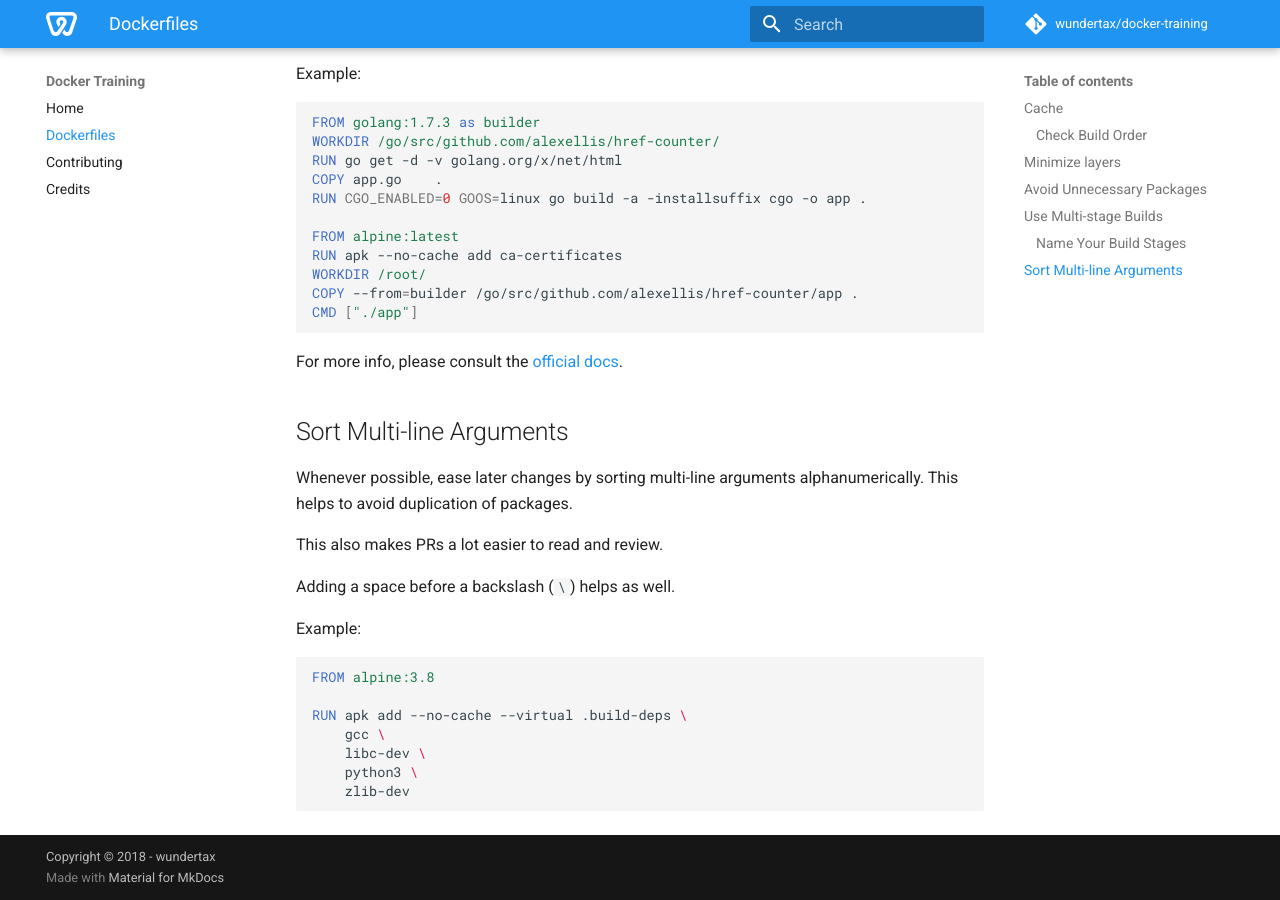
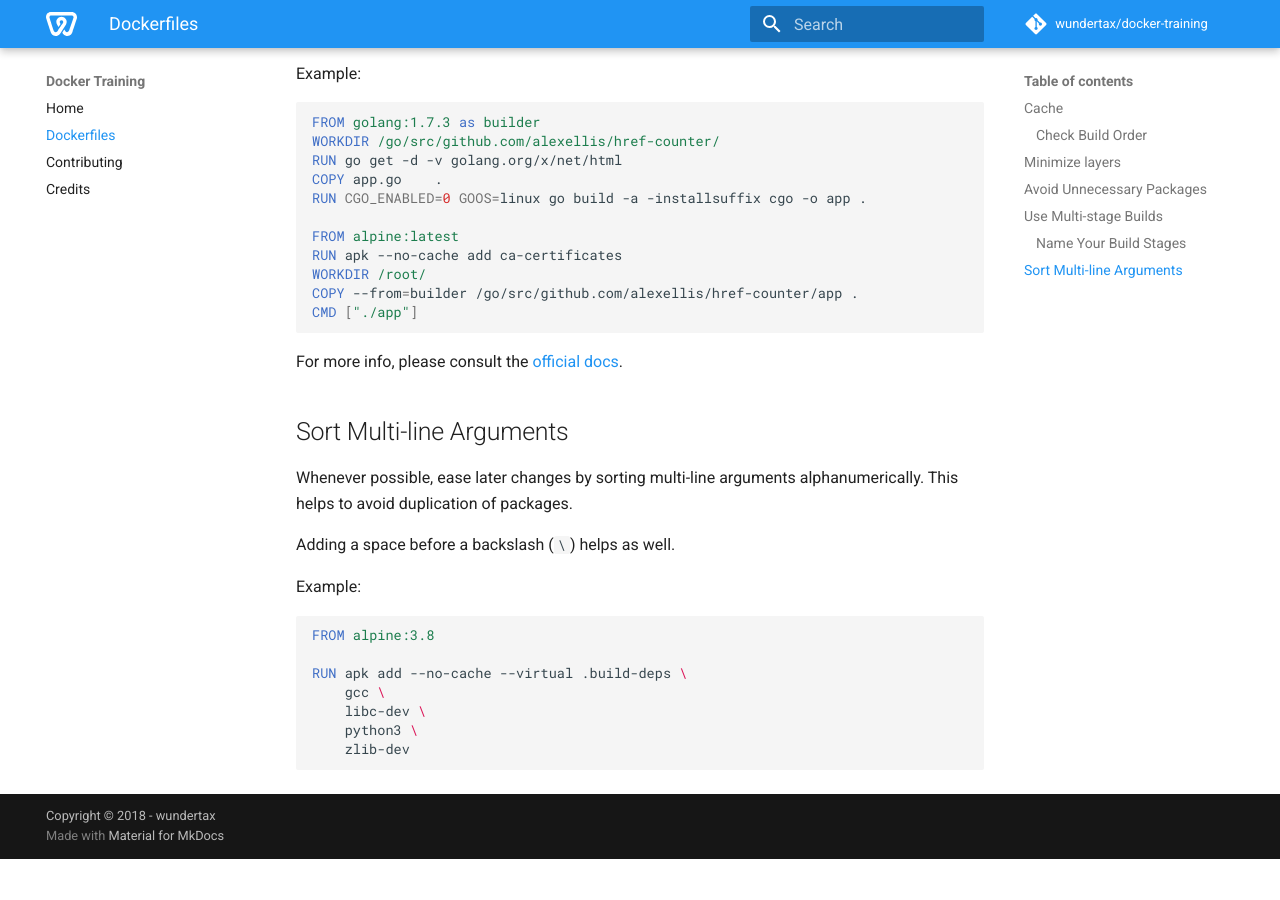
Before and after one commit to 2silver/docker-training, an MkDocs documentation site: the page built from docs/dockerfiles.md, in a window 1280 px wide and 900 px high, scrolled down 4045 px. Built offline with MkDocs 1.6.1 and Material for MkDocs 9.7.7, drawn with Linux system fonts in a browser that asks for light colours; comment, search, counter and statistics services are not loaded; old or Windows-style settings are respelled for this version of MkDocs; after the commit the page ends 4904 px from its top, so only the background shows below that.

Commit message:
docs: Improve wording

```diff
--- a/docs/dockerfiles.md
+++ b/docs/dockerfiles.md
@@ -199,8 +199,6 @@ For more info, please consult the [official docs](https://docs.docker.com/develo
 Whenever possible, ease later changes by sorting multi-line arguments alphanumerically.
 This helps to avoid duplication of packages.
 
-This also makes PRs a lot easier to read and review.
-
 Adding a space before a backslash (`\`) helps as well.
 
 Example:
```
